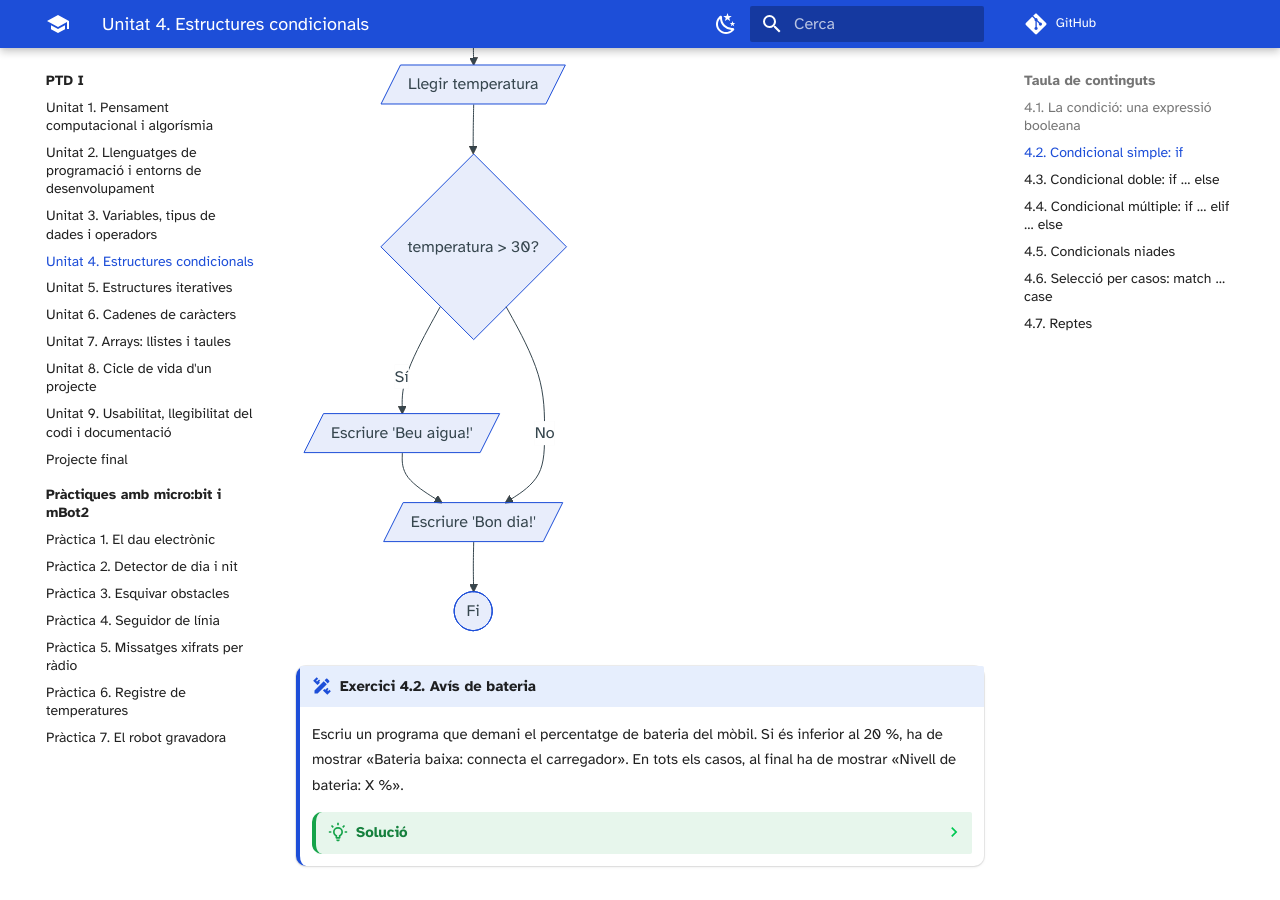
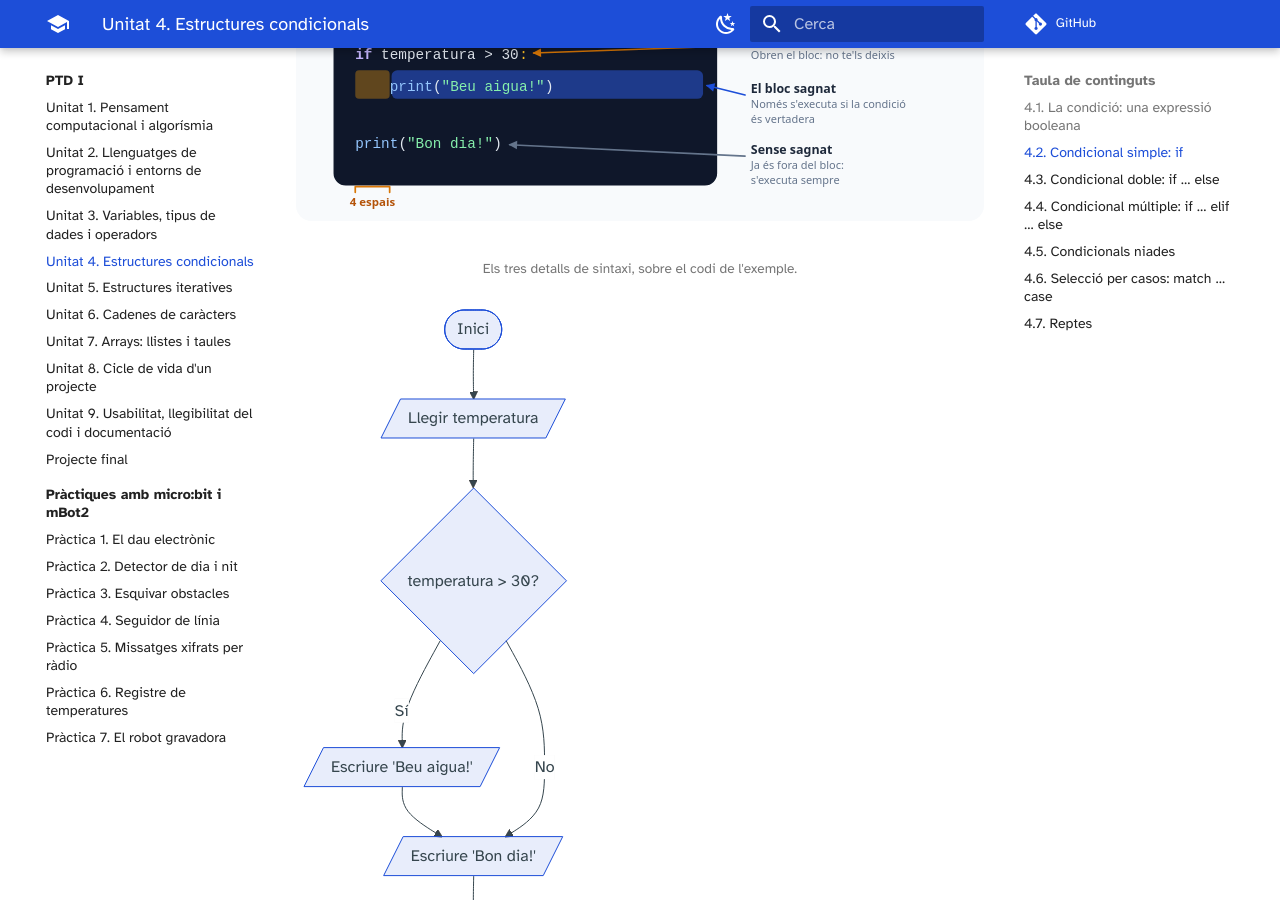
Before and after one commit to Fabiosaz/Docencia, an MkDocs documentation site: the page built from docs/ptd1/u4-condicionals.md, in a window 1280 px wide and 900 px high, scrolled down 1568 px. Built offline with MkDocs 1.6.1 and Material for MkDocs 9.7.7, drawn with Linux system fonts in a browser that asks for light colours; comment, search, counter and statistics services are not loaded.

Commit message:
PTD I U4: figura anotada del sagnat i els dos punts de l'if
Co-Authored-By: Claude Fable 5.2 <noreply@anthropic.com>
Claude-Session: https://claude.ai/code/session_01X1eiKfs5wPp579FmceJjej

````diff
--- a/docs/ptd1/u4-condicionals.md
+++ b/docs/ptd1/u4-condicionals.md
@@ -37,6 +37,11 @@ Fixa't en tres detalls de sintaxi imprescindibles:
 1. La línia de l'`if` acaba amb **dos punts** (`:`).
 2. Les instruccions que depenen de la condició van **sagnades** (4 espais). El sagnat no és decoratiu: és el que indica a Python on comença i on acaba el bloc.
 3. La primera línia que torna al marge esquerre ja **no** forma part del bloc.
+
+<figure markdown="span">
+  ![Un if anotat: els dos punts, el bloc sagnat i la línia que queda fora del bloc](img/u4-sagnat.svg){ width="720" }
+  <figcaption>Els tres detalls de sintaxi, sobre el codi de l'exemple.</figcaption>
+</figure>
 
 ```mermaid
 flowchart TD
````
Also changed, not shown: docs/ptd1/img/u4-sagnat.svg (added).
